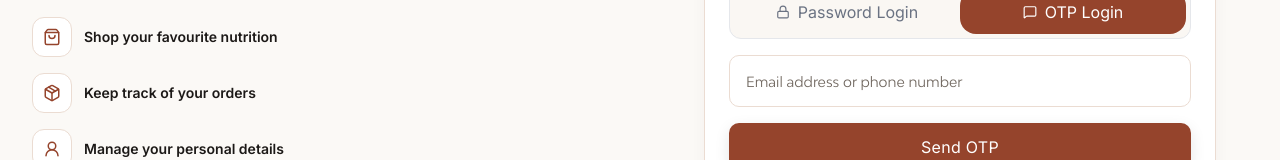
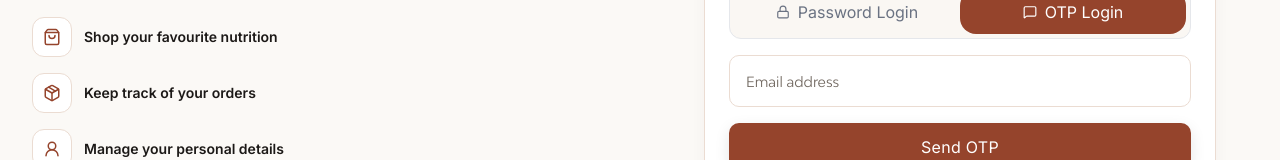
Before and after one commit to GomziServies/gomzi-nutrition-rag-website, a React (Vite) app: page /login in a window 1280 px wide. Both pictures are taken after a click on the button "OTP Login". Shown: the part 409-569 px from the top of the page. Built offline with nearby package versions, Linux system fonts and the light colour scheme; no server answers.

Commit message:
feat: add login page with password, otp, and google auth support

```diff
--- a/src/pages/Auth/Login.jsx
+++ b/src/pages/Auth/Login.jsx
@@ -230,8 +230,7 @@ export default function LoginPage() {
               setLoginType("password");
               setOtpSent(false);
             }}
-              className={`relative z-10 flex-1 min-h-11 py-2 rounded-lg text-sm font-modelica font-medium transition-all duration-300 ${
-                loginType === "password" ? "text-white" : "text-gray-500"
+            className={`relative z-10 flex-1 min-h-11 py-2 rounded-lg text-sm font-modelica font-medium transition-all duration-300 ${loginType === "password" ? "text-white" : "text-gray-500"
               }`}
           >
             <span className="flex items-center justify-center gap-2">
@@ -246,8 +245,7 @@ export default function LoginPage() {
             onClick={() => {
               setLoginType("otp");
             }}
-              className={`relative z-10 flex-1 min-h-11 py-2 rounded-lg text-sm font-modelica font-medium transition-all duration-300 ${
-                loginType === "otp" ? "text-white" : "text-gray-500"
+            className={`relative z-10 flex-1 min-h-11 py-2 rounded-lg text-sm font-modelica font-medium transition-all duration-300 ${loginType === "otp" ? "text-white" : "text-gray-500"
               }`}
           >
             <span className="flex items-center justify-center gap-2">
@@ -416,7 +414,7 @@ export default function LoginPage() {
                   fontWeight: isEMailAndMobileFloated ? 500 : 400,
                 }}
               >
-                  Email address or phone number
+                Email address
               </label>
               <input
                 type="text"
```
Lines whose indentation alone changed are shown as unchanged.
